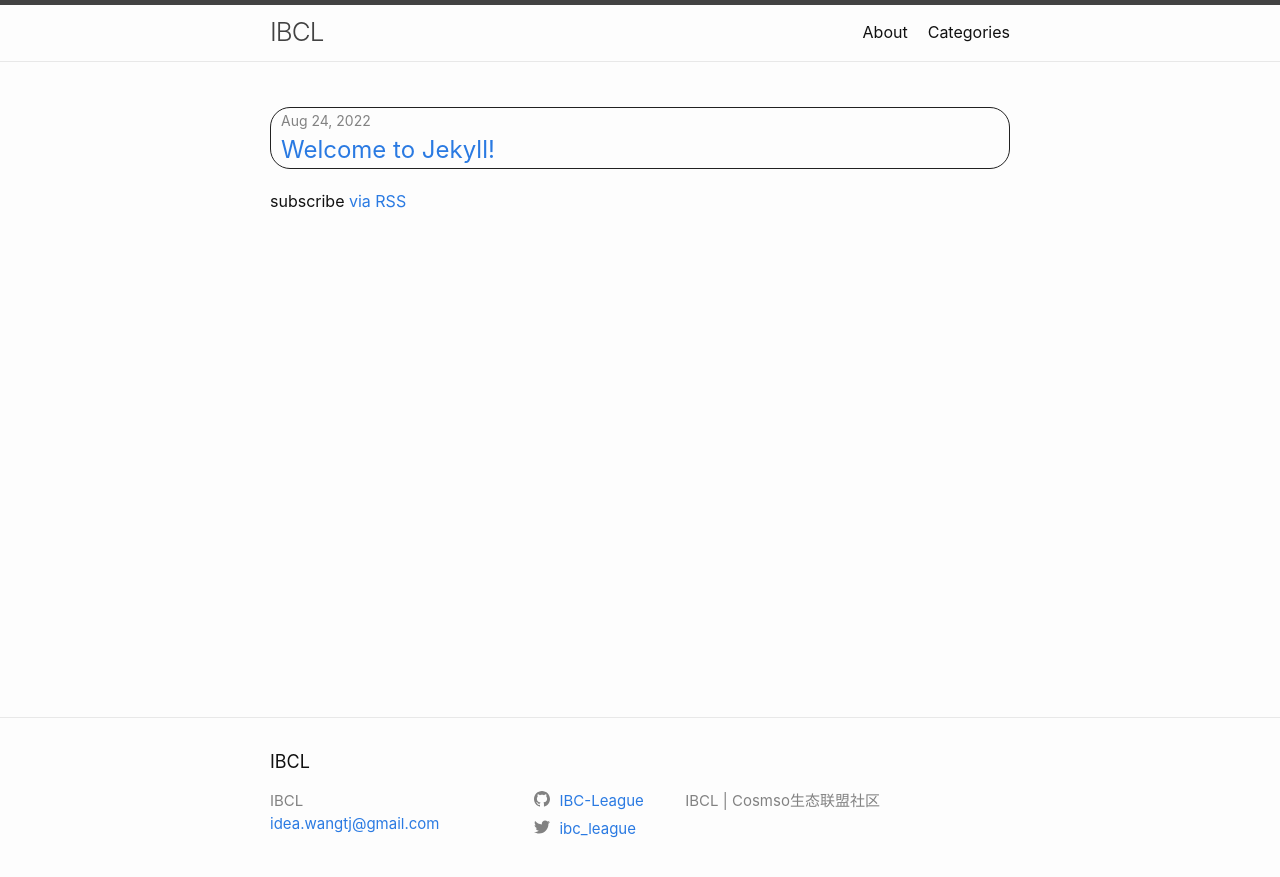
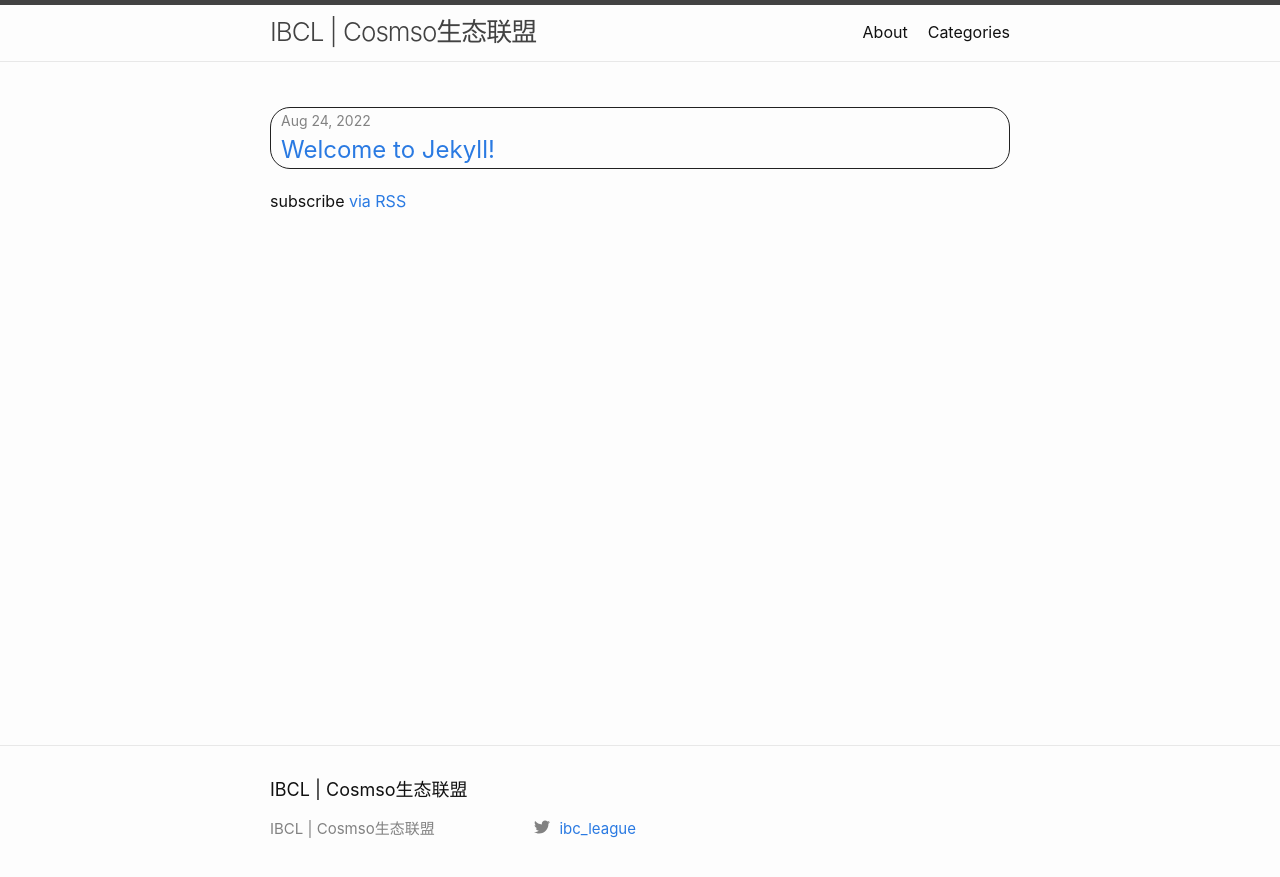
Before and after one commit to IBC-League/blog, a Jekyll site: the page built from index.markdown, in a window 1280 px wide. Shown: the top 877 px of the page. Built offline with Jekyll 4.4.1, drawn with Linux system fonts in a browser that asks for light colours.

Commit message:
remove some info from config.yml

```diff
--- a/_config.yml
+++ b/_config.yml
@@ -18,14 +18,11 @@
 # You can create any custom variable you would like, and they will be accessible
 # in the templates via {{ site.myvariable }}.
 
-title: IBCL
-email: idea.wangtj@gmail.com
+title: IBCL | Cosmso生态联盟
 description: >- # this means to ignore newlines until "baseurl:"
-  IBCL | Cosmso生态联盟社区
 baseurl: "" # the subpath of your site, e.g. /blog
 url: "" # the base hostname & protocol for your site, e.g. http://example.com
 twitter_username: ibc_league
-github_username:  IBC-League
 
 # permalink
 permalink: /:title:output_ext
```
